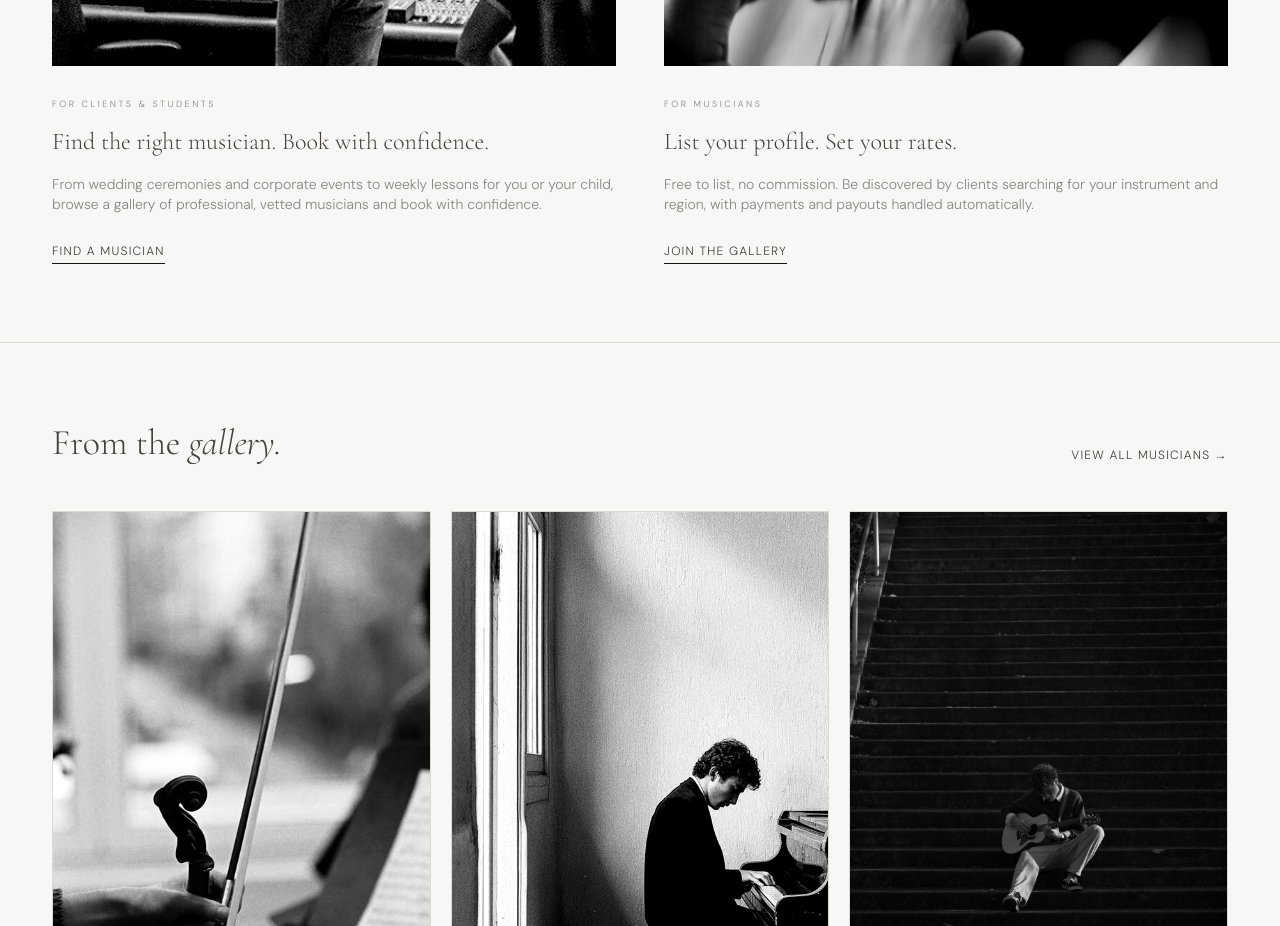
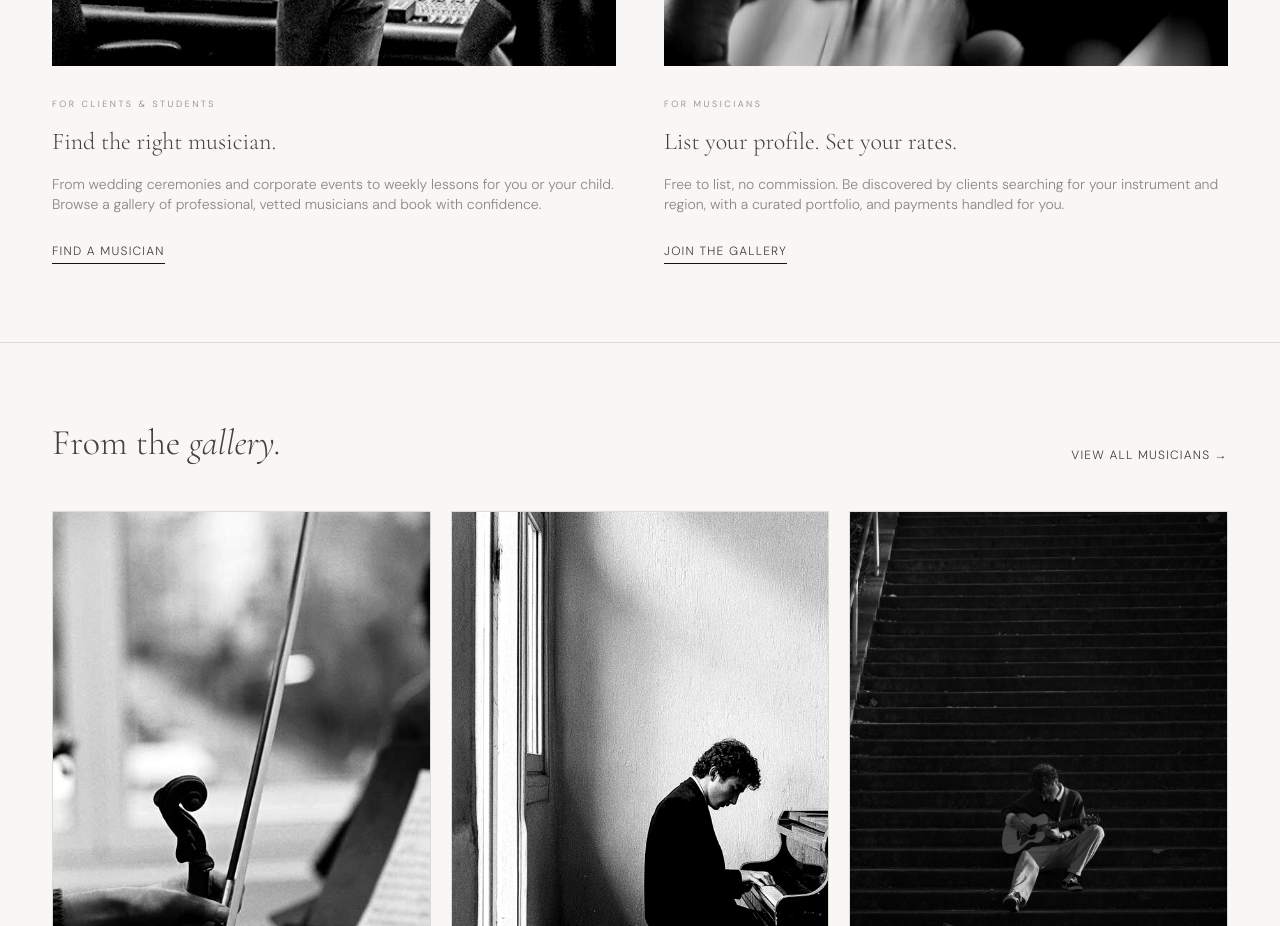
Before and after one commit to musiciangallery/Musician-Gallery, a Next.js app: page / in a window 1280 px wide. Shown: the part 1400-2326 px from the top of the page. Built offline with nearby package versions, Linux system fonts and the light colour scheme; no server answers; the database is empty.

Commit message:
Update page.tsx

```diff
--- a/src/app/page.tsx
+++ b/src/app/page.tsx
@@ -98,11 +98,11 @@ export default async function Home() {
             </div>
             <span className="eyebrow">For Clients &amp; Students</span>
             <h2 className="font-serif text-2xl mt-3 mb-4">
-              Find the right musician. Book with confidence.
+              Find the right musician.
             </h2>
             <p className="text-sm text-mid mb-6">
               From wedding ceremonies and corporate events to weekly lessons
-              for you or your child, browse a gallery of professional,
+              for you or your child. Browse a gallery of professional,
               vetted musicians and book with confidence.
             </p>
             <Link href="/gallery" className="text-xs tracking-[0.1em] uppercase border-b border-blk pb-1 hover:text-accent hover:border-accent">
@@ -125,8 +125,8 @@ export default async function Home() {
             </h2>
             <p className="text-sm text-mid mb-6">
               Free to list, no commission. Be discovered by clients
-              searching for your instrument and region, with payments and
-              payouts handled automatically.
+              searching for your instrument and region, with a curated
+              portfolio, and payments handled for you.
             </p>
             <Link href="/join" className="text-xs tracking-[0.1em] uppercase border-b border-blk pb-1 hover:text-accent hover:border-accent">
               Join the gallery
```
